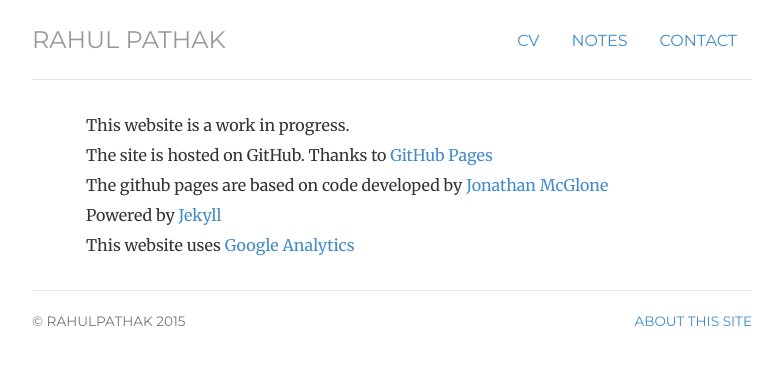
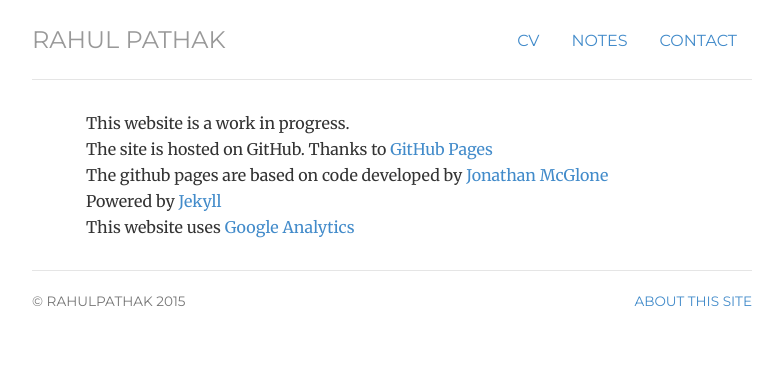
Before and after one commit to pathak-rahul/pathak-rahul.github.io, a Jekyll site: the page built from about/index.html, in a window 1280 px wide. Shown: the top 365 px of the page, without its empty margins (248-1031 px from the left). Built offline with Jekyll 4.4.1, drawn with Linux system fonts in a browser that asks for light colours.

Commit message:
Update style.css

```diff
--- a/css/style.css
+++ b/css/style.css
@@ -64,7 +64,8 @@
 iframe {font-family: 'Merriweather', Georgia, Times; font-size: 16px;}
 
 /* About */
-.about ul.list-unstyled li { line-height: 30px; text-indent: -30px; margin-left: 30px;}
+iframe {font-family: 'Merriweather', Georgia, Times; font-size: 16px;}
+/*.about ul.list-unstyled li { line-height: 30px; text-indent: -30px; margin-left: 30px;}
 
 /* Guides */
 .guide { width: 90%; margin: 0 auto 60px auto; line-height: 26px;}
```
